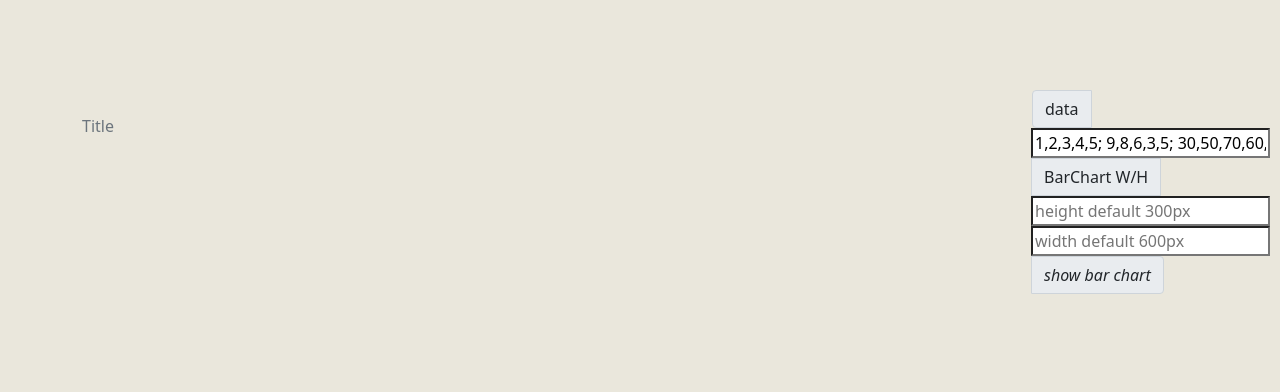
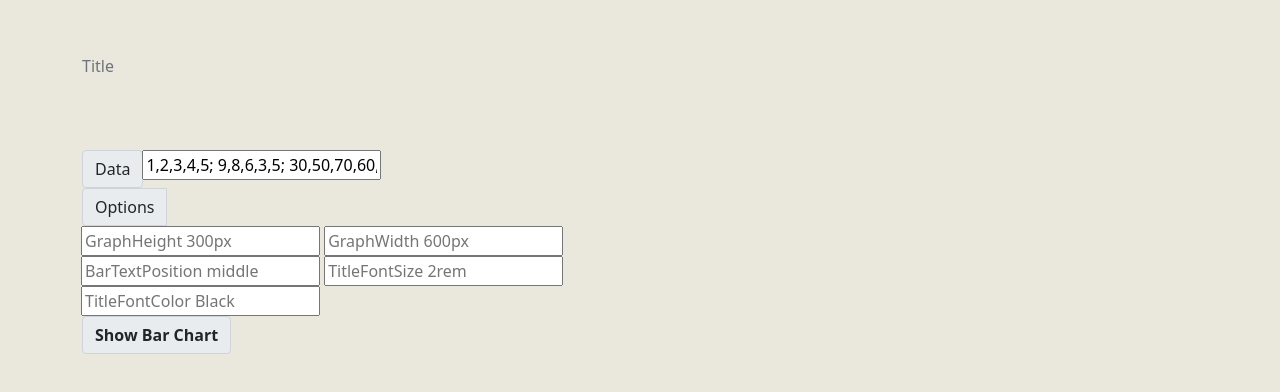
Before and after one commit to Thomas-W-Yi/Bar-Chart-Project, a website with bundled scripts: page index.html in a window 1280 px wide. Shown: the part 184-576 px from the top of the page. Built offline with nearby package versions, Linux system fonts and the light colour scheme.

Commit message:
UI update

```diff
--- a/index.html
+++ b/index.html
@@ -18,7 +18,7 @@
   <body>
     <div class="container">
       <div class="row">
-        <div class="col-10">
+        <div class="col-xs-12 col-md-12">
           <table id="q-graph">
             <caption>
               Title
@@ -27,32 +27,60 @@
           </table>
           <div id="ticks"></div>
         </div>
-        <div class="col-2">
+        <div class="col-xs-6 col-md-6">
           <div class="input-group">
-            <span class="input-group-text">data</span>
+            <div>
+              <span class="input-group-text">Data</span>
+            </div>
+            <div>
               <input
                 type="text"
-              aria-label="data"
+                aria-label="options"
                 id="multipArray"
                 placeholder="Add sing/mul array "
                 value="1,2,3,4,5; 9,8,6,3,5; 30,50,70,60,100"
               />
-            <span class="input-group-text">BarChart W/H</span>
+            </div>
+          </div>
+          <div class="input-group">
+            <span class="input-group-text">Options</span>
+            <div>
               <input
                 type="text"
                 aria-label="options"
                 id="graphHeight"
-              placeholder="height default 300px"
+                placeholder="GraphHeight 300px"
               />
               <input
                 type="text"
                 aria-label="options"
                 id="graphWidth"
-              placeholder="width default 600px"
+                placeholder="GraphWidth 600px"
               />
+              <input
+                type="text"
+                aria-label="options"
+                id="barTextPosition"
+                placeholder="BarTextPosition middle"
+              />
+              <input
+                type="text"
+                aria-label="options"
+                id="titleFontSize"
+                placeholder="TitleFontSize 2rem"
+              />
+              <input
+                type="text"
+                aria-label="options"
+                id="titleFontColor"
+                placeholder="TitleFontColor Black"
+              />
+            </div>
+          </div>
 
+          <div class="input-group">
             <span class="input-group-text" id="showChart"
-              ><em>show bar chart</em></span
+              ><strong>Show Bar Chart</strong></span
             >
           </div>
         </div>
--- a/index.js
+++ b/index.js
@@ -6,14 +6,30 @@ import changeX from "./util/changeX.mjs";
 import changeBarColor from "./util/changeBarColor.mjs";
 import changeLabel from "./util/changeLabel.mjs";
 import createStyle from "./util/createStyle.mjs";
-import { options, element } from "./util/data.mjs";
+import { element } from "./util/data.mjs";
 
 let data = $("#multipArray")
-  .val()
-  .split(";")
-  .map((x) => {
-    return x.split(",");
-  });
+    .val()
+    .split(";")
+    .map((x) => {
+      return x.split(",");
+    }),
+  options = {
+    graphHeight: "300px",
+    graphWidth: "600px",
+    barColor: ["#e27d60", "#e8a87c", "#41b3a3", "#8d8741", "#659dbd"],
+    barTextColor: "black",
+    barTextPosition: { top: "0", middle: "50%", bottom: "100%" },
+    valueFontSize: "1rem",
+    titleTextColor: "black",
+    titlePosition: "relative",
+    titleFontSize: "2rem",
+    spacing: data[0].length > 1 ? 600 / data[0].length : 600 / data.length,
+    titleTextTransform: "uppercase",
+    xTextColor: "black",
+    xFontSize: "1rem",
+    valuePosition: "center",
+  };
 
 const drawBarChart = (data, options, element) => {
   changeCaption();
@@ -33,6 +49,14 @@ $("#showChart").on("click", () => {
     .map((x) => {
       return x.split(",");
     });
-  console.log(data);
+  options = {
+    ...options,
+    graphHeight: `${$("#graphHeight").val()}`,
+    graphWidth: `${$("#graphWidth").val()}`,
+    barTextPosition: `${"barTextPosition"}`,
+    titleFontSize: `${$("#titleFontSize").val()}`,
+    titleTextColor: `${$("#titleFontColor").val()}`,
+  };
+  console.log(data, options);
   drawBarChart(data, options, element);
 });
--- a/style.css
+++ b/style.css
@@ -19,8 +19,8 @@ body {
   z-index: 1;
 }
 
-.input-group {
-  margin-top: -1rem;
+.col-md-6 {
+  margin-top: 4rem;
   margin-right: 2rem;
   margin-left: 0;
   margin-bottom: 2rem;
--- a/util/createStyle.mjs
+++ b/util/createStyle.mjs
@@ -3,6 +3,7 @@ export default function createStyle(data, options) {
     graphHeight,
     graphWidth,
     barTextColor,
+    barTextPosition,
     titleTextColor,
     titleFontSize,
     titlePosition,
@@ -34,6 +35,8 @@ export default function createStyle(data, options) {
     textAlign: `${valuePosition}`,
   });
   $("td p").css({
+    position: "relative",
+    top: `${barTextPosition.middle}`,
     zIndex: "10",
   });
   $("tbody tr").css({
--- a/util/data.mjs
+++ b/util/data.mjs
@@ -9,6 +9,7 @@
     graphWidth: "600px",
     barColor: ["#e27d60", "#e8a87c", "#41b3a3", "#8d8741", "#659dbd"],
     barTextColor: "black",
+    barTextPosition: { top: "0", middle: "50%", bottom: "100%" },
     valueFontSize: "1rem",
     titleTextColor: "black",
     titlePosition: "relative",
```
Lines whose indentation alone changed are shown as unchanged.
